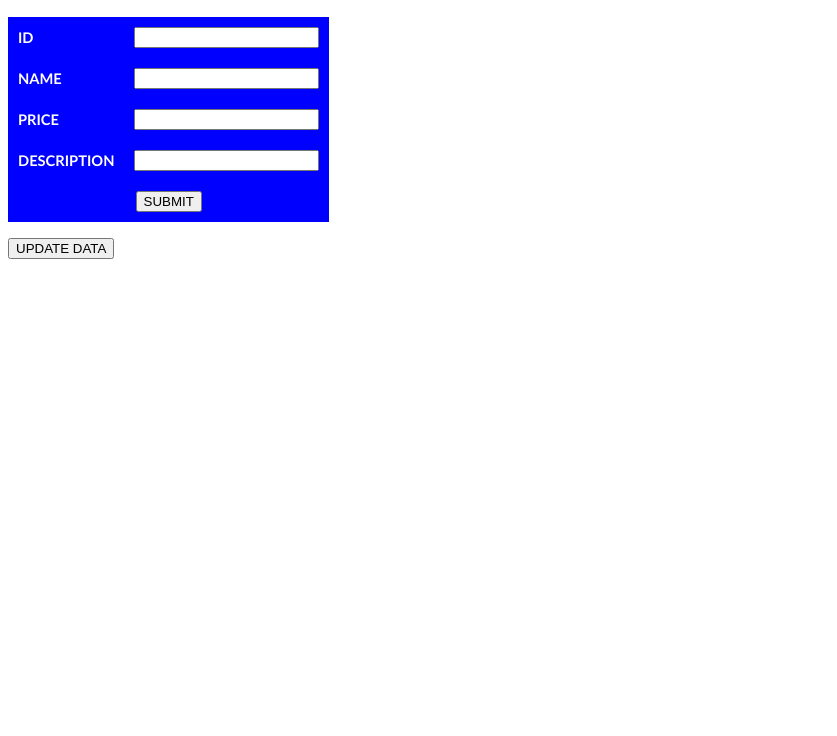
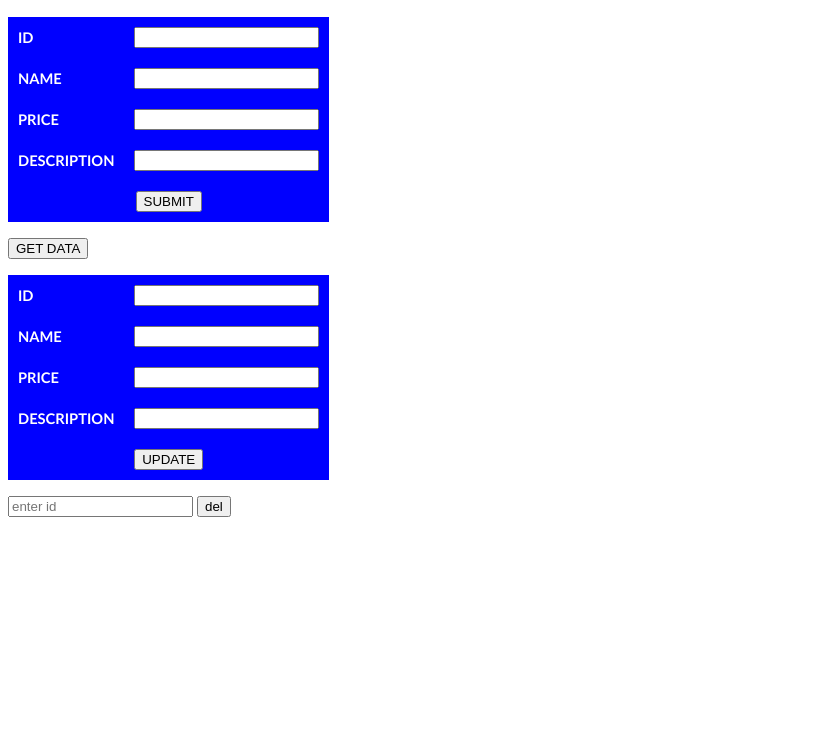
Before and after one commit to parneet287/Enterprise_Project_C0742279, a plain HTML site: page update.html in a window 1280 px wide. Shown: the part 64-800 px from the top of the page, without its empty margins (0-837 px from the left). Drawn offline with Linux system fonts and the light colour scheme.

Commit message:
update data form

```diff
--- a/update.html
+++ b/update.html
@@ -1,7 +1,10 @@
 <html>
 <head>
-<title>FOOD HUB</title>
+        <title>FOOD HUB</title>
+
 <style>
+body {
+background-color:light gray;}
 h3{
                             font-family: Calibri;
                font-size: 25pt;
@@ -9,6 +12,7 @@ h3{
                             font-weight: bold;
                             color:SlateBlue;
                             text-align: center;}
+
 table{font-family: Calibri;
                             color:white;
                             font-size: 11pt;
@@ -22,35 +26,56 @@ table{font-family: Calibri;
 </style>
 </head>
 <body>
-<h3>MENU UPDATE</h3>
-                 <form  action="/update_data" method="PUT">
+<h3>FOOD HUB MENU</h3>
+                 <form  action="/menu_data" method="POST">
                     <table  cellpadding = "10" >
                         <tr>
-                            <td><label>ID</label></td>
-                            <td><input type="text"  name="menu_id" /></td>
+                            <td><label>ID</label></td> <td><input type="text"  name="menu_id" /></td>
                         </tr>
                         <tr>
-                            <td><label>NAME</label></td>
-                            <td><input type="text" name="menu_name" /></td>
+                            <td><label>NAME</label></td> <td><input type="text" name="menu_name" /></td>
                         </tr>
                         <tr>
-                            <td><label>PRICE</label></td>
-                            <td><input type="text" name="menu_price" /></td>
+                            <td><label>PRICE</label></td> <td><input type="text" name="menu_price" /></td>
                         </tr>
                         <tr>
-                            <td><label>DESCRIPTION</label></td>
-                            <td><input type="text" name="menu_desc"/></td>
+                            <td><label>DESCRIPTION</label></td> <td><input type="text" name="menu_desc"/></td>
                         </tr>
                         <tr>
-                            <td colspan="2" align="center">
-                            <button>SUBMIT</button>
+                            <td colspan="2" align="center"> <button>SUBMIT</button>
                             </td>
                         </tr>
                     </table>
             </form>
+            <form  action="/menu" method="GET">
+                <button>GET DATA</button>
+            </form>
 
-<form  action="/update" method="PUT">
-                <button>UPDATE DATA</button>
+<form  action="/update_data" method="POST">
+<input type="hidden" name="_method" value="PUT">
+<table  cellpadding = "10" >
+<tr>
+                            <td><label>ID</label></td> <td><input type="text"  name="menu_id" /></td>
+                        </tr>
+                        <tr>
+                            <td><label>NAME</label></td> <td><input type="text" name="menu_name" /></td>
+                        </tr>
+                        <tr>
+                            <td><label>PRICE</label></td> <td><input type="text" name="menu_price" /></td>
+                        </tr>
+                        <tr>
+                            <td><label>DESCRIPTION</label></td> <td><input type="text" name="menu_desc"/></td>
+                        </tr>
+                        <tr>
+                            <td colspan="2" align="center"><button>UPDATE</button></td>
+                        </tr>
+                 </table>
+            </form>
+
+<div>
+                <input type="text"  placeholder="enter id" name="menu_id" />
+<button>del</button>
+</div>
             </form>
 </body>
 </html>
```
